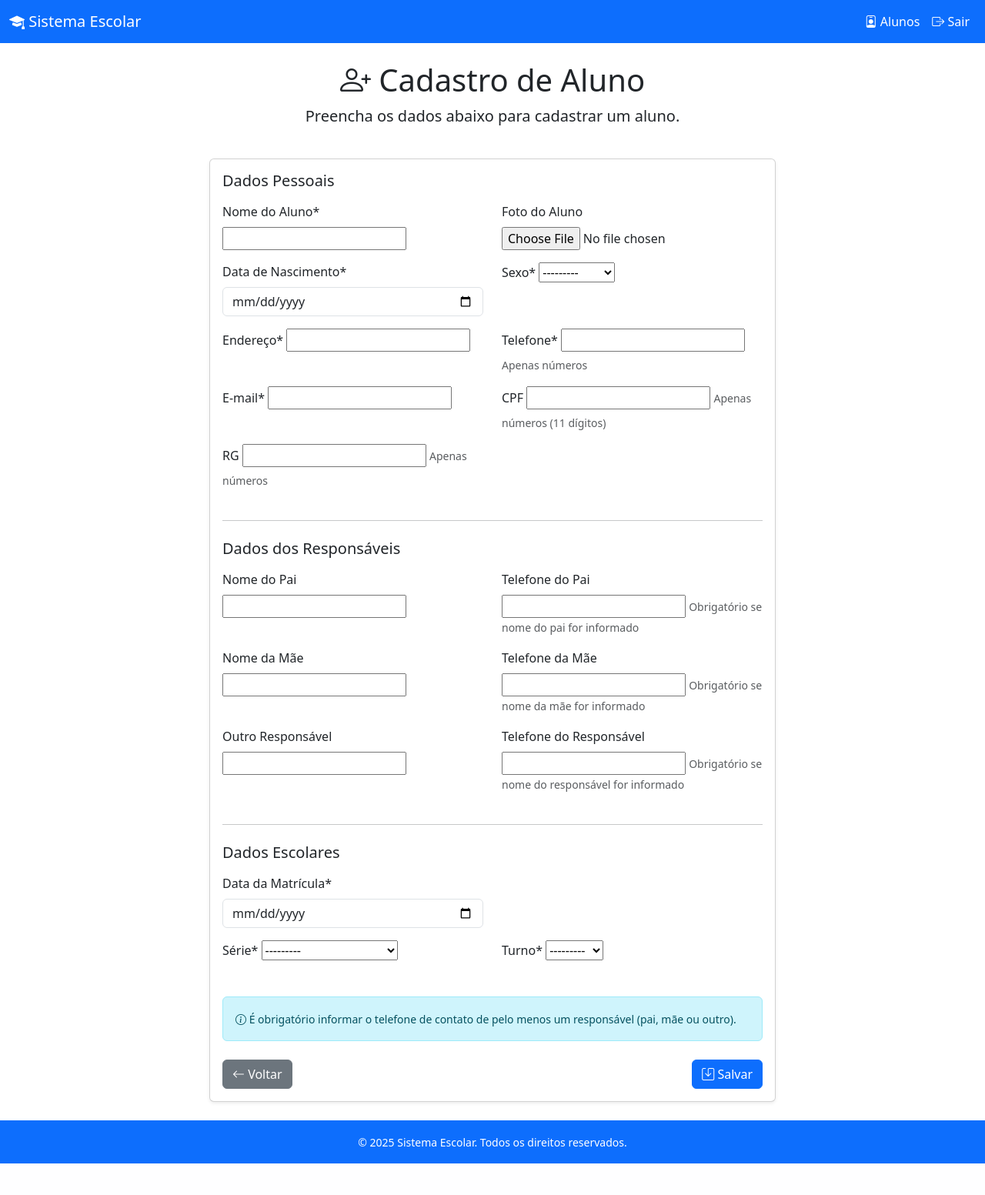
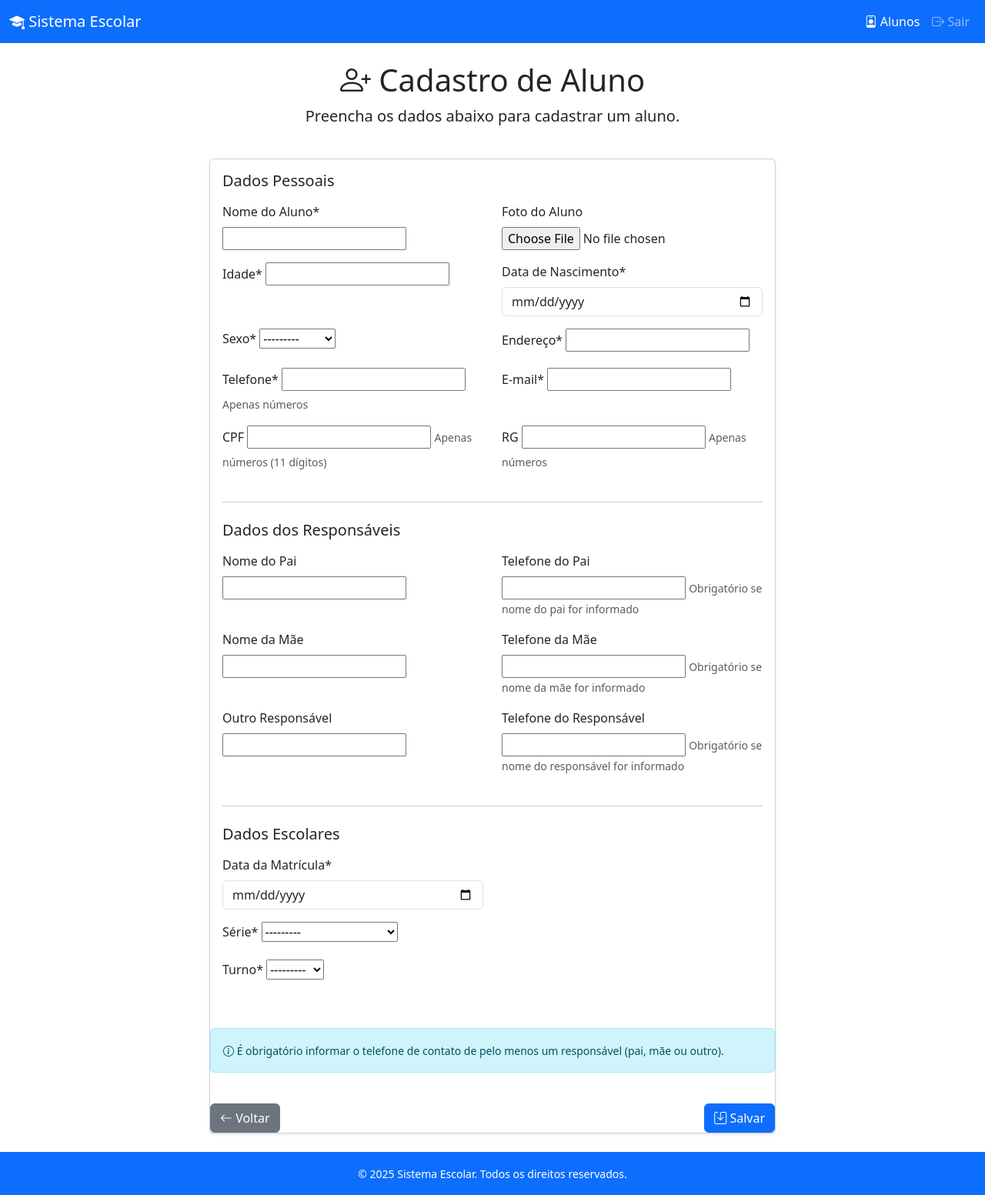
Before and after one commit to Caio-Mizohata/Django-School, a Django app: page /alunos/formulario in a window 1280 px wide. Shown: the whole page at 77% size. Before the commit the page ends 1512 px from the top, so only its background shows below. Run offline with Django 5.2, Linux system fonts and the light colour scheme.

Commit message:
fixed forms and models from 'alunos'

```diff
--- a/alunos/models.py
+++ b/alunos/models.py
@@ -37,14 +37,14 @@ class AlunosModel(models.Model):
     endereco = models.CharField(max_length=200)
     telefone = models.CharField(max_length=20)
     email = models.EmailField()
-    cpf = models.CharField(max_length=11, blank=True, null=True)
-    rg = models.CharField(max_length=20, blank=True, null=True)
+    cpf = models.CharField(max_length=11, blank=True, null=True, help_text="Apenas 11 dígitos")
+    rg = models.CharField(max_length=20, blank=True, null=True, help_text="Apenas números")
     pai_responsavel = models.CharField(max_length=100, blank=True, null=True)
-    telefone_pai = models.CharField(max_length=20, blank=True, null=True)
+    telefone_pai = models.CharField(max_length=20, blank=True, null=True, help_text="Apenas números")
     mae_responsavel = models.CharField(max_length=100, blank=True, null=True)
-    telefone_mae = models.CharField(max_length=20, blank=True, null=True)
+    telefone_mae = models.CharField(max_length=20, blank=True, null=True, help_text="Apenas números")
     nome_responsavel = models.CharField(max_length=100, blank=True, null=True)
-    telefone_responsavel = models.CharField(max_length=20, blank=True, null=True)
+    telefone_responsavel = models.CharField(max_length=20, blank=True, null=True, help_text="Apenas números")
     data_matricula = models.DateField(blank=False, null=True)
     serie = models.CharField(max_length=20, choices=SERIE_DO_ALUNO, blank=False, null=True)
     turno = models.CharField(max_length=10, choices=TURNO_DO_ALUNO, blank=False, null=True)
--- a/alunos/templates/alunos/formulario.html
+++ b/alunos/templates/alunos/formulario.html
@@ -15,7 +15,7 @@
                     <a class="nav-link active" href="{% url 'listar_alunos' %}"><i class="bi bi-person-badge"></i> Alunos</a>
                 </li>
                 <li class="nav-item">
-                    <a class="nav-link active" href="{% url 'logout' %}"><i class="bi bi-box-arrow-right"></i> Sair</a>
+                    <a class="nav-link" href="{% url 'logout' %}"><i class="bi bi-box-arrow-right"></i> Sair</a>
                 </li>
             </ul>
         </div>
@@ -36,7 +36,6 @@
         <div class="col-md-10 col-lg-8">
             <div class="card shadow-sm">
                 <div class="card-body">
-                    <!-- enctype adicionado para upload de arquivos -->
                     <form method="post" enctype="multipart/form-data">
                         {% csrf_token %}
                         {% if form.non_field_errors %}
@@ -56,7 +55,7 @@
                             </div>
                             <div class="col-md-6 mb-3">
                                 <label for="id_foto_aluno" class="form-label">Foto do Aluno</label>
-                                {{ form.foto_aluno}}
+                                {{ form.foto_aluno }}
                                 {% if object and object.foto_aluno %}
                                     <div class="mt-2">
                                         <img src="{{ object.foto_aluno.url }}" alt="Foto atual" class="img-thumbnail" style="max-width: 120px;">
@@ -71,6 +70,13 @@
 
                         <div class="row">
                             <div class="col-md-6 mb-3">
+                                <label for="id_idade" class="form-label">Idade*</label>
+                                {{ form.idade }}
+                                {% for error in form.idade.errors %}
+                                    <div class="text-danger small">{{ error }}</div>
+                                {% endfor %}
+                            </div>
+                            <div class="col-md-6 mb-3">
                                 <label for="id_data_nascimento" class="form-label">Data de Nascimento*</label>
                                 <input type="date" class="form-control" id="id_data_nascimento" name="data_nascimento"
                                        value="{{ form.data_nascimento.value|date:'Y-m-d' }}" required>
@@ -78,6 +84,9 @@
                                     <div class="text-danger small">{{ error }}</div>
                                 {% endfor %}
                             </div>
+                        </div>
+
+                        <div class="row">
                             <div class="col-md-6 mb-3">
                                 <label for="id_sexo" class="form-label">Sexo*</label>
                                 {{ form.sexo }}
@@ -85,9 +94,6 @@
                                     <div class="text-danger small">{{ error }}</div>
                                 {% endfor %}
                             </div>
-                        </div>
-
-                        <div class="row">
                             <div class="col-md-6 mb-3">
                                 <label for="id_endereco" class="form-label">Endereço*</label>
                                 {{ form.endereco }}
@@ -95,6 +101,9 @@
                                     <div class="text-danger small">{{ error }}</div>
                                 {% endfor %}
                             </div>
+                        </div>
+
+                        <div class="row">
                             <div class="col-md-6 mb-3">
                                 <label for="id_telefone" class="form-label">Telefone*</label>
                                 {{ form.telefone }}
@@ -103,9 +112,6 @@
                                     <div class="text-danger small">{{ error }}</div>
                                 {% endfor %}
                             </div>
-                        </div>
-
-                        <div class="row">
                             <div class="col-md-6 mb-3">
                                 <label for="id_email" class="form-label">E-mail*</label>
                                 {{ form.email }}
@@ -113,6 +119,9 @@
                                     <div class="text-danger small">{{ error }}</div>
                                 {% endfor %}
                             </div>
+                        </div>
+
+                        <div class="row">
                             <div class="col-md-6 mb-3">
                                 <label for="id_cpf" class="form-label">CPF</label>
                                 {{ form.cpf }}
@@ -121,9 +130,6 @@
                                     <div class="text-danger small">{{ error }}</div>
                                 {% endfor %}
                             </div>
-                        </div>
-
-                        <div class="row">
                             <div class="col-md-6 mb-3">
                                 <label for="id_rg" class="form-label">RG</label>
                                 {{ form.rg }}
@@ -197,15 +203,12 @@
                         <div class="row">
                             <div class="col-md-6 mb-3">
                                 <label for="id_data_matricula" class="form-label">Data da Matrícula*</label>
-                                <input type="date" class="form-control" id="id_data_matricula" name="data_matricula"
-                                       value="{{ form.data_matricula.value|date:'Y-m-d' }}" required>
+                                <input type="date" name="data_matricula" class="form-control" id="id_data_matricula" value="{{ form.data_matricula.value|date:'Y-m-d' }}" required>
                                 {% for error in form.data_matricula.errors %}
                                     <div class="text-danger small">{{ error }}</div>
                                 {% endfor %}
                             </div>
                         </div>
-
-                        <div class="row">
                             <div class="col-md-6 mb-3">
                                 <label for="id_serie" class="form-label">Série*</label>
                                 {{ form.serie }}
```
Also changed, not shown: alunos/migrations/0010_alter_alunosmodel_cpf_alter_alunosmodel_rg_and_more.py (added).
